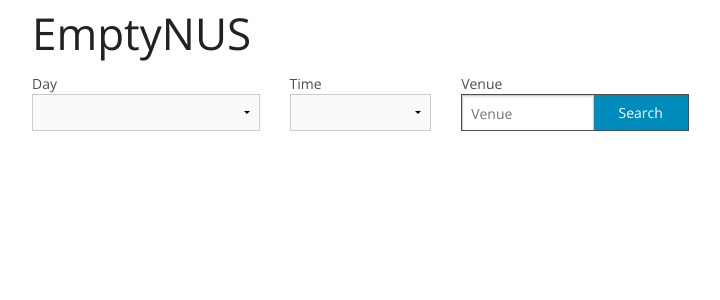
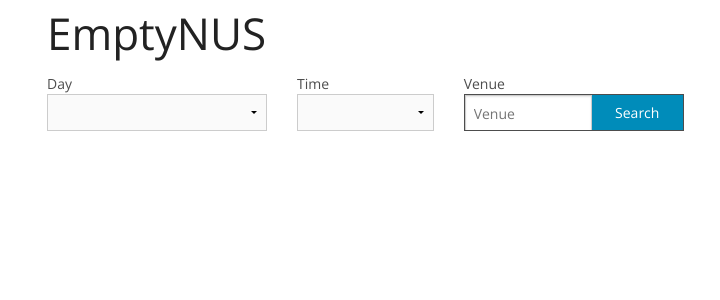
Before and after one commit to sebastianquek/emptynus, a Flask app: page /search in a window 1280 px wide. Shown: the top 300 px of the page, without its empty margins (108-828 px from the left). Run offline with Flask 2, Linux system fonts and the light colour scheme; parts of the project's set-up code (start-up, migrations or seed data) failed here and were passed over.

Commit message:
fixed margins of body

```diff
--- a/templates/search.html
+++ b/templates/search.html
@@ -9,10 +9,11 @@
   </head>
   <body>
     <div class="row">
+      <div class="columns">
         <a href="/search"><h1>EmptyNUS</h1></a>
         <form action="" method="get">
           <div class="row">
-          <div class="medium-3 columns">
+            <div class="small-4 medium-3 columns">
               <label>Day
                 <select name="day">
                   <option></option>
@@ -21,7 +22,7 @@
                 </select>
               </label>
             </div>
-          <div class="medium-2 columns">
+            <div class="small-3 medium-2 columns">
               <label>Time
                 <select name="time" value="{{request.args.get("time", "")}}">
                   <option></option>
@@ -30,13 +31,13 @@
                 </select>
               </label>
             </div>
-          <div class="medium-3 columns end">
+            <div class="small-5 medium-3 columns end">
               <label>Venue
                 <div class="row collapse postfix">
-                <div class="small-7 columns">
+                  <div class="small-7 medium-7 columns">
                       <input type="text" placeholder="Venue" name="venue" value="{{request.args.get("venue", "")}}">
                   </div>
-                <div class="small-5 columns">
+                  <div class="small-5 medium-5 columns">
                     <input class="button postfix" type="submit" value="Search">
                   </div>
                 </div>
@@ -44,13 +45,13 @@
             </div>
           </div>
         </form>
-      {% if error %}<br>
+        {% if error %}
         <div class="row">
           <div class="medium-3 columns">
             <small class="error"><strong>{{ error }}</strong></small>
           </div>
         </div>
-      {% elif results %}<br>
+        {% elif results %}
         <div class="row">
           <div class="small-12 columns">
             <p>{{results.__len__()}} results</p>
@@ -74,6 +75,7 @@
         </div>
         {% endif %}
       </div>
+    </div>
     {% for message in get_flashed_messages() %}
       {{ message }}
     {% endfor %}
```
Lines whose indentation alone changed are shown as unchanged.
